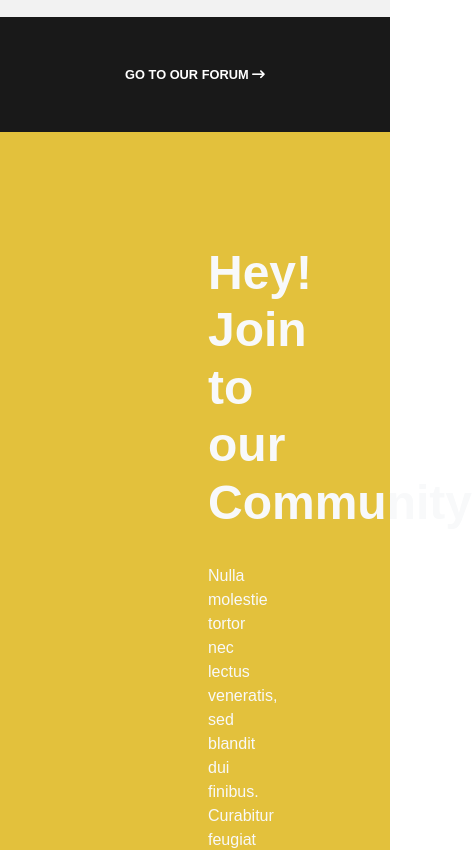
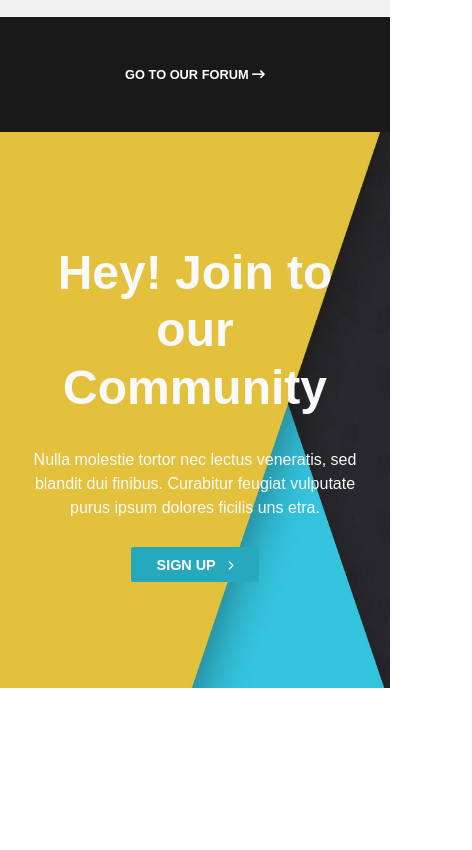
Before and after one commit to BetterCallAle/proj-html-vuejs, a Vue app: page / in a window 390 px wide. Shown: the part 7900-8750 px from the top of the page, 472 px wide, since content can reach past the window. After the commit the page ends 8588 px from the top, so only its background shows below. Built offline with nearby package versions, Linux system fonts and the light colour scheme; a small style sheet from the web is missing.

Commit message:
cta is now responsive

```diff
--- a/src/components/AppCta.vue
+++ b/src/components/AppCta.vue
@@ -15,12 +15,15 @@ export default{
 </template>
 
 <style lang="scss" scoped>
+@use "../styles/partials/mixin" as *;
+
 #app-cta{
     background-image: url(../assets/img/join_now_cta_bg.jpg);
     background-size: cover;
 
     .cta-wrapper{
-        padding: 7rem 13rem;
+        padding: 7rem 2rem;
+        text-align: center;
         h2{
             font-size: 3rem;
             font-weight: 700;
@@ -31,6 +34,13 @@ export default{
             margin: 2rem 0;
         }
     }
+
+    @include for-md{
+        .cta-wrapper{
+            padding: 7rem 13rem;
+        }
+    }
 }
 
+
 </style>
```
